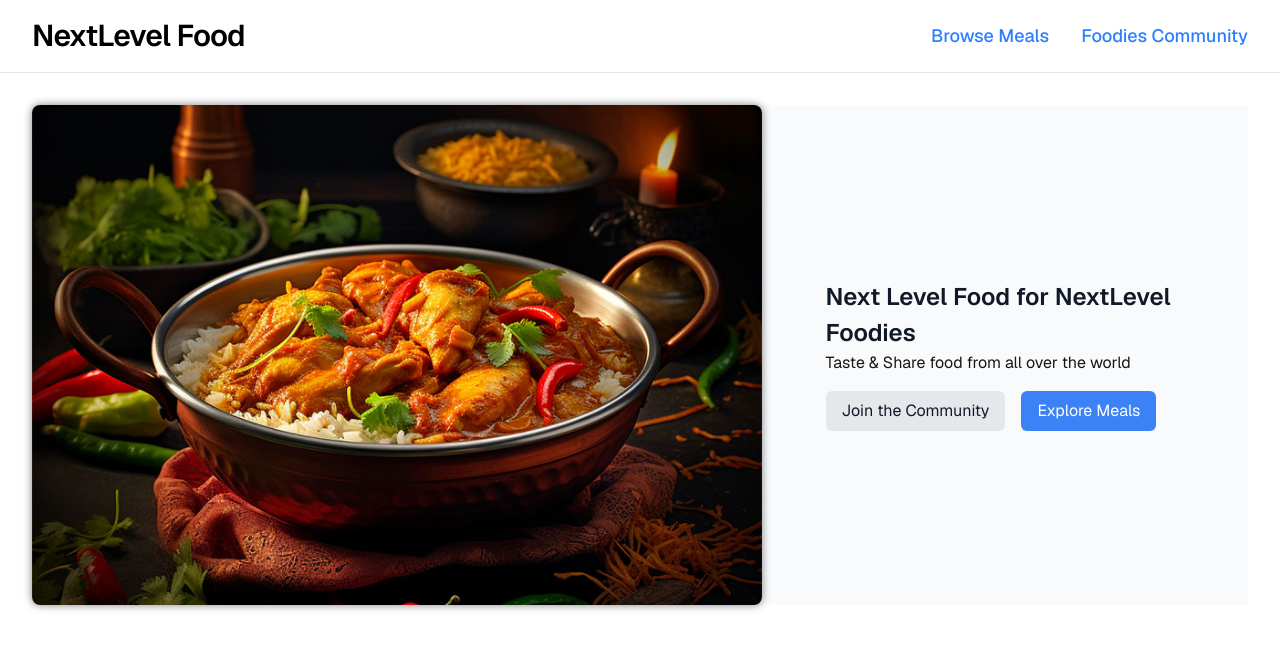
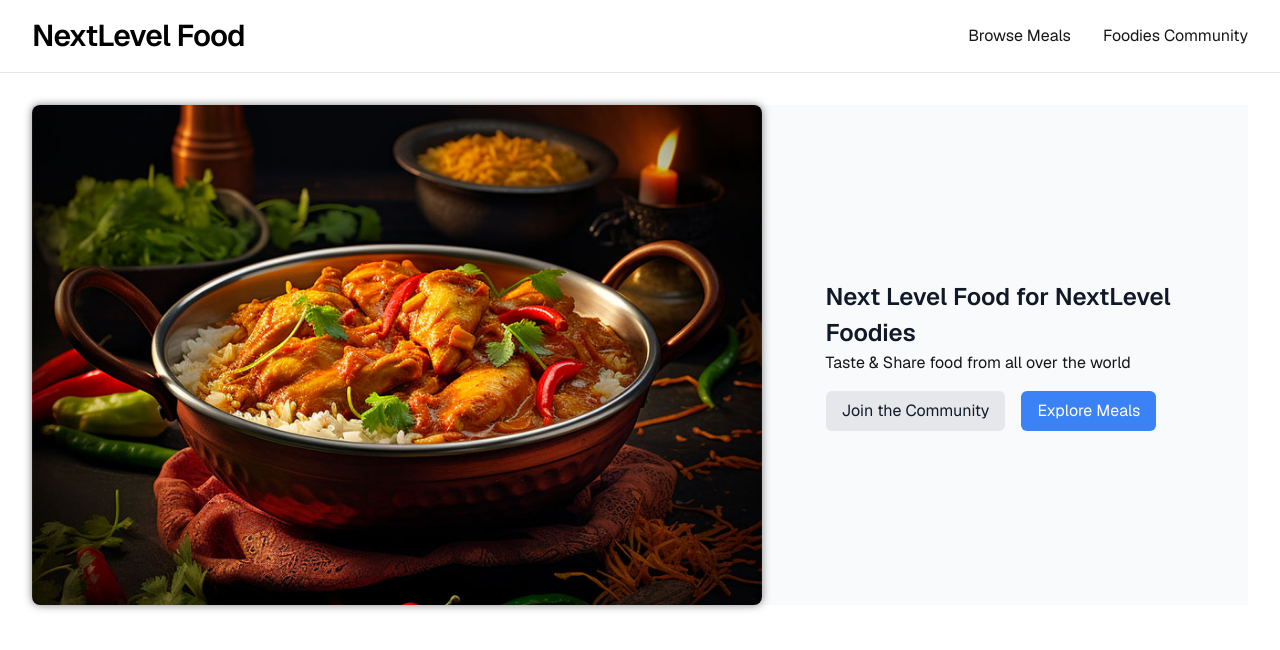
Before and after one commit to nehawork/nextjs-101, a Next.js app: page / in a window 1280 px wide. Shown: the top 650 px of the page. Built offline with nearby package versions, Linux system fonts and the light colour scheme.

Commit message:
Fix | Header | Highlight Current Route

```diff
--- a/src/components/MainHeader/index.tsx
+++ b/src/components/MainHeader/index.tsx
@@ -1,4 +1,5 @@
 import Link from 'next/link';
+import NavLinkForMainHeader from './nav-link';
 
 const MainHeader = () => {
   return (
@@ -8,20 +9,7 @@ const MainHeader = () => {
           NextLevel Food
         </h1>
       </Link>
-      <nav className='flex gap-8'>
-        <Link
-          className='text-lg font-medium hover:underline text-blue-500 hover:text-blue-700 dark:text-blue-400 dark:hover:text-blue-600'
-          href='/meals'
-        >
-          Browse Meals
-        </Link>
-        <Link
-          className='text-lg font-medium hover:underline text-blue-500 hover:text-blue-700 dark:text-blue-400 dark:hover:text-blue-600'
-          href='/community'
-        >
-          Foodies Community
-        </Link>
-      </nav>
+      <NavLinkForMainHeader />
     </header>
   );
 };
--- /dev/null
+++ b/src/components/MainHeader/nav-link.module.css
@@ -0,0 +1,13 @@
+@reference "../../app/globals.css";
+
+.activeLink {
+  color: #2563eb;
+}
+
+.navLink {
+  @apply text-lg font-medium text-blue-500 hover:text-blue-700 hover:underline dark:text-blue-400 dark:hover:text-blue-600;
+}
+
+.navLink:focus-visible {
+  @apply rounded-sm outline-2 outline-offset-2 outline-blue-700 dark:outline-blue-300;
+}
--- /dev/null
+++ b/src/components/MainHeader/nav-link.tsx
@@ -0,0 +1,28 @@
+'use client';
+
+import Link from 'next/link';
+import { usePathname } from 'next/navigation';
+import styles from './nav-link.module.css';
+
+const NavLinkForMainHeader = () => {
+  const path = usePathname();
+
+  return (
+    <nav className='flex gap-8'>
+      <Link
+        href='/meals'
+        className={`navLink ${path.startsWith('/meals') ? styles.activeLink : ''}`}
+      >
+        Browse Meals
+      </Link>
+      <Link
+        href='/community'
+        className={`navLink ${path === '/community' ? styles.activeLink : ''}`}
+      >
+        Foodies Community
+      </Link>
+    </nav>
+  );
+};
+
+export default NavLinkForMainHeader;
```
